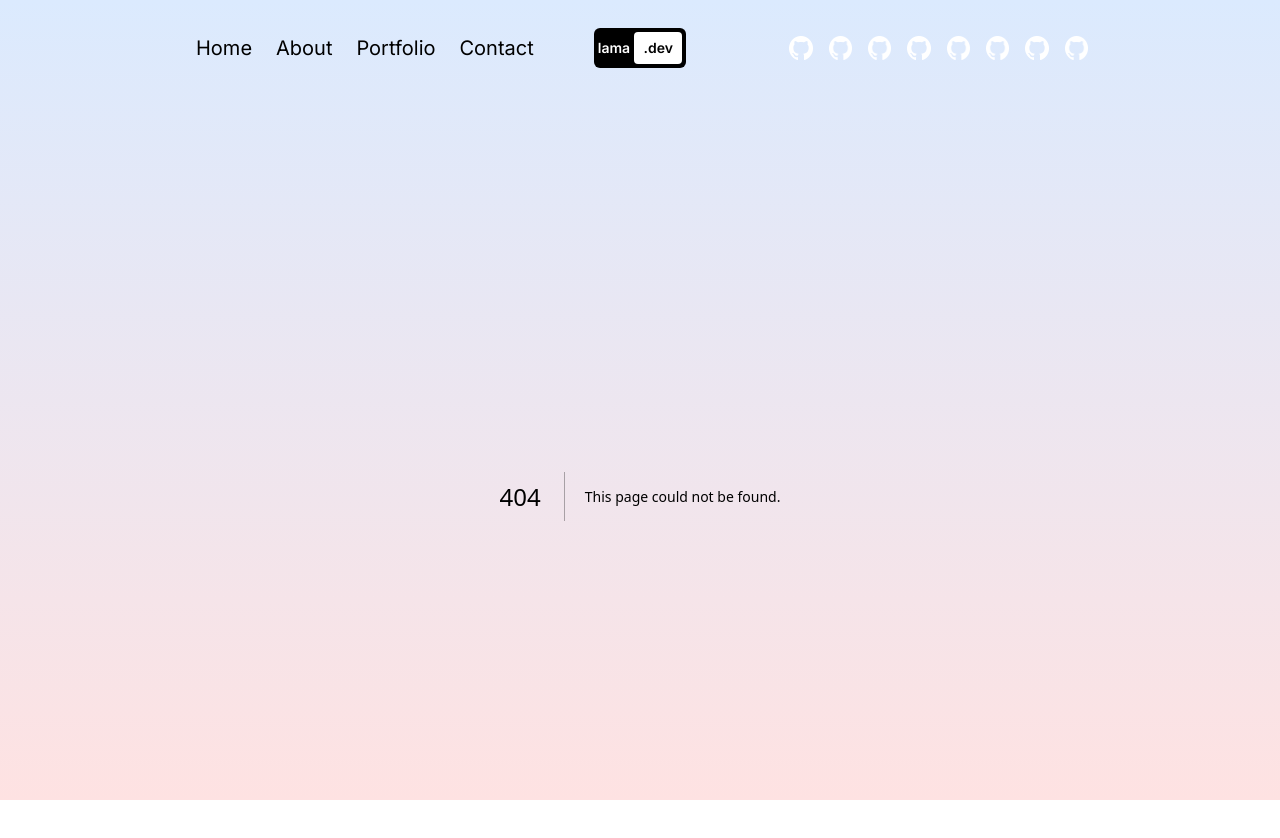
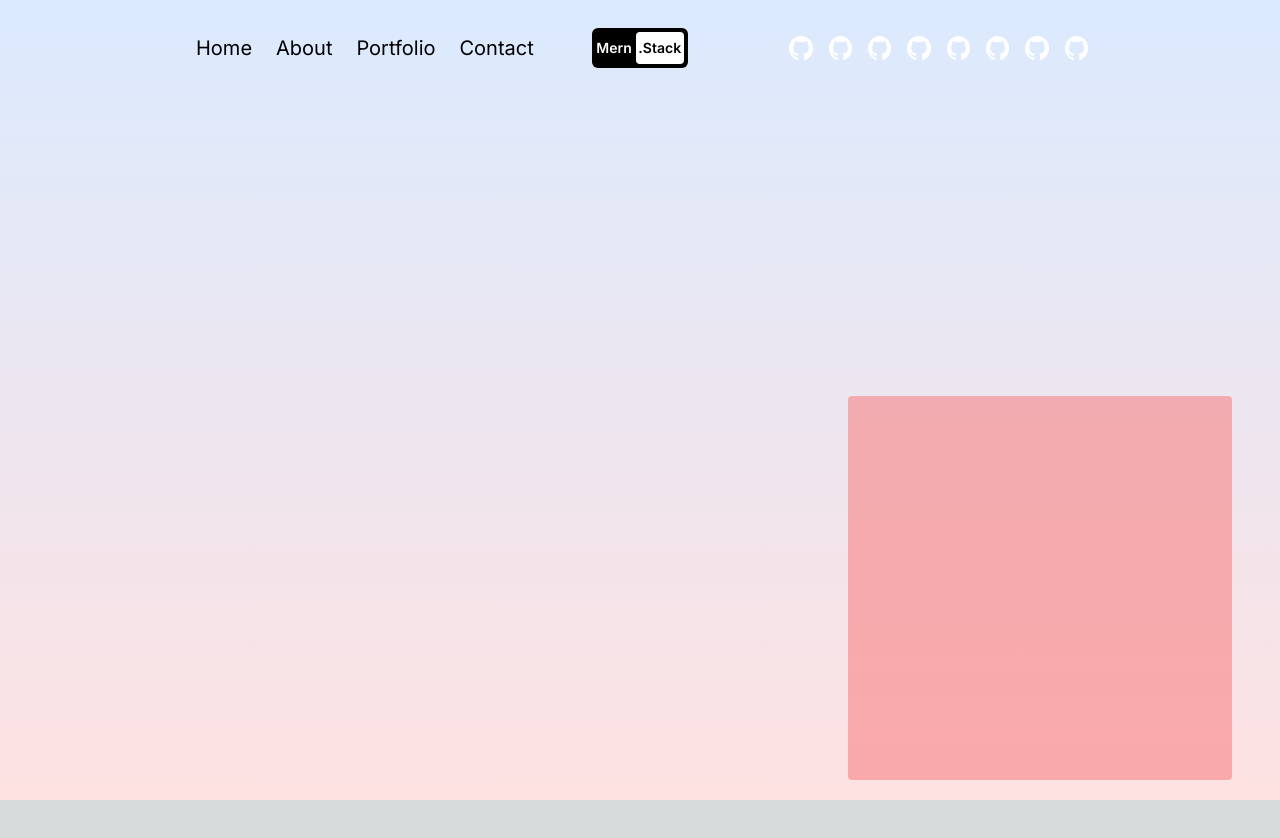
Before and after one commit to Muhammad-Naveed704/Portfolio-next-js, a Next.js app: page /testanimation in a window 1280 px wide. Before the commit this address had no page. Shown: the top 838 px of the page. After the commit the page ends 800 px from the top, so only its background shows below. Built offline with nearby package versions, Linux system fonts and the light colour scheme.

Commit message:
home data & pic update

```diff
--- a/app/components/navbar.jsx
+++ b/app/components/navbar.jsx
@@ -3,6 +3,7 @@ import Image from 'next/image';
 import Link from 'next/link'
 import React, { useState } from 'react'
 import NavLink from './navLink';
+import {motion, stagger} from "framer-motion"
 
 const links =[
   { url :"/", title:"Home"},
@@ -13,7 +14,55 @@ const links =[
 
   const Navbar = () => {
     const [open,setOpen]= useState(false)
-  return (
+    const topVariants ={
+      closed:{
+        rotate:0,
+      },
+      opened:{
+        rotate:45,
+        backgroundColor:"rgb(255,255,255)"
+      }
+    }
+    const centerVariants ={
+      closed:{
+        opacity:1,
+      },
+      opened:{
+        opacity:0
+      }
+    }
+    const botomVariants ={
+      closed:{
+        rotate:0,
+      },
+      opened:{
+        rotate:-45,
+        backgroundColor:"rgb(255,255,255)"
+      }
+    }
+    const listVariants ={
+      closed:{
+        x:"100vw"
+    },
+    opened:{
+      x:0,
+      transition:{
+        when:"beforeChildren",
+        staggerChildren:0.2,
+      }
+    },
+  }
+    const listItemVariants ={
+      closed:{
+        x:-10,
+        opacity:0,
+    },
+    opened:{
+      x:0,
+      opacity:1,
+    },
+  }
+      return (
     <div className='h-full flex items-center justify-between px-4 sm:px-8 md:px-12 lg:px-20 xl:px-48 text-xl'>
       <div className='hidden md:flex gap-4 w-1/3'>
               {links.map(link=>(
@@ -25,8 +74,8 @@ const links =[
 
       <div className='md:hidden lg:flex xl:w-1/3 xl:justify-center'>
         <Link href="/" className='text-sm bg-black rounded-md p-1 font-semibold flex items-center justify-center'>
-          <span className='text-white mr-1'>lama</span>
-          <span className='w-12 h-8 rounded bg-white text-black flex items-center justify-center'>.dev</span>
+          <span className='text-white mr-1'>Mern</span>
+          <span className='w-12 h-8 rounded bg-white text-black flex items-center justify-center'>.Stack</span>
         </Link>
       </div>
       <div className='hidden md:flex gap-4 w-1/3'>
@@ -58,9 +107,9 @@ const links =[
       {/* responsive */}
       <div className='md:hidden'>
         <button className='w-10 h-8 flex flex-col justify-between z-50 relative ' onClick={() => setOpen((prev) => !prev )}>
-          <div className='w-10 h-1 bg-white rounded'></div>
-          <div className='w-10 h-1 bg-white rounded'></div>
-          <div className='w-10 h-1 bg-white rounded'></div>
+          <motion.dev  variants={topVariants} animate={open ? "opened" : "closed " } className='w-10 h-1 bg-black rounded origin-left'></motion.dev>
+          <motion.dev  variants={centerVariants} animate={open ? "opened" : "closed" } className='w-10 h-1 bg-black rounded'></motion.dev>
+          <motion.dev variants={botomVariants} animate={open ? "opened" : "closed " } className='w-10 h-1 bg-black rounded origin-left'></motion.dev>
 
         </button>
         {/* menu list */}
@@ -68,11 +117,14 @@ const links =[
 
 
 
-          <div className="absolute top-0 left-0 w-screen h-screen bg-black text-white flex flex-col items-center justify-center gap-8 text-4xl">
+          <motion.div variants={listVariants} initial="closed" animate="opened" className="absolute top-0 left-0 w-screen h-screen bg-black text-white flex flex-col items-center justify-center gap-8 text-4xl z-40">
         {links.map(link => (
-          <Link href={link.url} key={link.title}>{link.title}</Link>
+          <motion.div className='' variants={listItemVariants} key={link.title}>
+
+          <Link href={link.url}>{link.title}</Link>
+          </motion.div>
         ))}
-        </div>
+        </motion.div>
       )}
 
       </div>
--- /dev/null
+++ b/app/components/transitionProvider.jsx
@@ -0,0 +1,25 @@
+"use client";
+import { AnimatePresence, delay } from 'framer-motion'
+import Navbar from './navbar'
+import {motion} from "framer-motion"
+import { usePathname } from 'next/navigation';
+const TransitionProvider =({children}) => {
+    const pathName = usePathname();
+  return (
+    <AnimatePresence>
+    <div key={pathName} className="w-screen h-screen  bg-black bg-gradient-to-b from-blue-100 to-red-100">
+   <motion.div className='h-screen w-screen fixedrounded-b-[100px]  z-40' animate={{height:"0vh"}} exit={{height:"140vh"}} transition={{duration:2, ease:"easeOut"}}/>
+   <motion.div
+    className='h-screen w-screen fixed  bg-red-500  rounded-b-[100px] bottom-0 z-40'
+     initial={{height:"140vh"}}
+     animate={{height:"0vh", transition:{delay:2}}} />
+          <div className="h-24">
+        <Navbar/>
+               </div>
+          <div className="h-[calc(100vh-6rem)]">{children}</div>
+        </div>
+    </AnimatePresence>
+  )
+}
+
+export default TransitionProvider
--- a/app/layout.js
+++ b/app/layout.js
@@ -1,28 +1,20 @@
+
 import { Inter } from "next/font/google";
 import "./globals.css";
-import Navbar from "./components/navbar";
+import TransitionProvider from "./components/transitionProvider";
 
 const inter = Inter({ subsets: ["latin"] });
 
 export const metadata = {
-  title: "Create Next App",
-  description: "Generated by create next app",
+  title: "next app react",
+  description: "animated portfolio",
 };
 
 export default function RootLayout({ children }) {
   return (
     <html lang="en">
       <body className={inter.className}>
-        <div className="w-screen h-screen bg-gradient-to-b from-blue-100 to-red-100">
-          <div className="h-24">
-        <Navbar/>
-
-          </div>
-          <div className="h-[calc(100vh-6rem)]">
-        {children}
-          </div>
-
-        </div>
+        <TransitionProvider>{children}</TransitionProvider>
         </body>
     </html>
   );
--- a/app/page.js
+++ b/app/page.js
@@ -3,7 +3,7 @@ const Homepage = () => {
   return <div className="h-full flex flex-col lg:flex-row px-4 sm:px-8 md:px-12 lg:px-20 xl:px-48">
     {/* image container */}
     <div className="h-1/2 lg:h-full lg:w-1/2 relative" >
-      <Image src="/hero.jpg" alt="" fill className="object-contain" />
+      <Image src="/hero.png" alt="" fill className="object-contain" />
     </div>
     {/* text container */}
     <div className="h-1/2 lg:h-full lg:w-1/2 flex flex-col gap-8 items-center justify-center">
--- /dev/null
+++ b/app/testanimation/page.jsx
@@ -0,0 +1,27 @@
+ "use client"
+ import React from 'react'
+import {motion} from "framer-motion"
+function TestPage() {
+  const varients ={
+    variant1:{
+      x:400,
+      y:300,
+      opacity: 0.5,
+      transition:{
+        duration : 3
+      }
+    },
+    variant2:{
+      x:100,
+      y:-300,
+      rotation :90,
+    },
+  }
+  return (
+    <div className='f-full flex items-center justify-center'>
+        <motion.div  className="w-96 h-96 bg-red-400 rounded" variants={varients} animate="variant1"></motion.div>
+    </div>
+  )
+}
+
+export default TestPage
```
Also changed, not shown: public/hero.jpg (deleted), public/hero.png (added).
